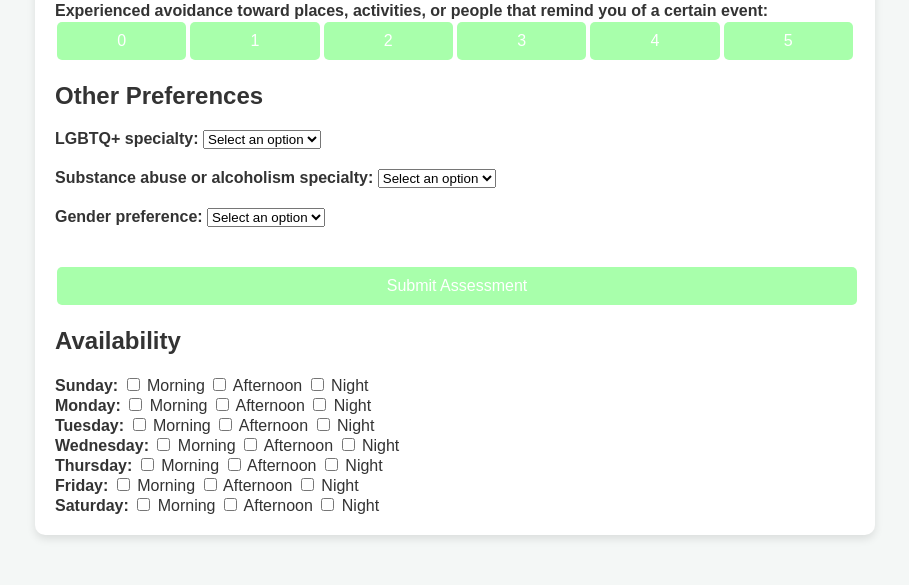
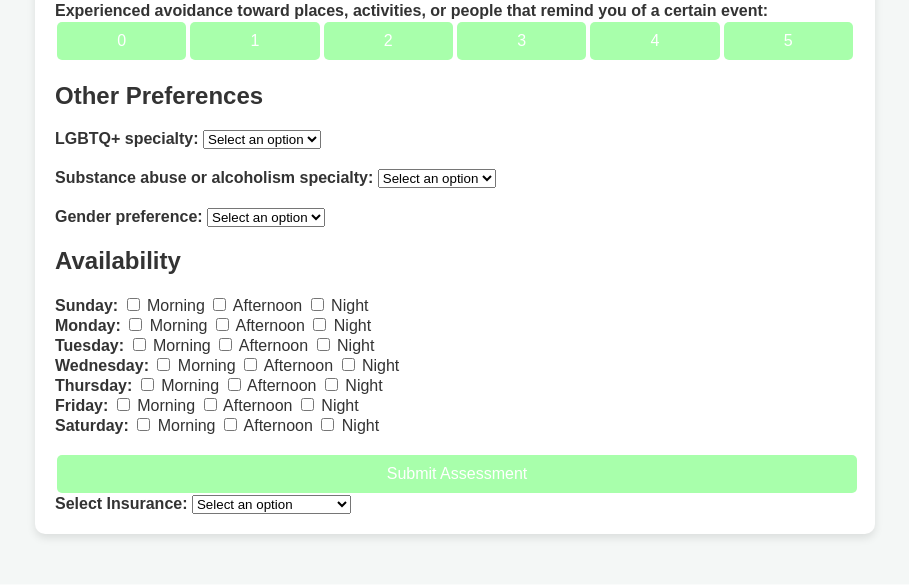
Before and after one commit to zkaiser3/Code-ADA-2024, a Flask app: page /patient in a window 1280 px wide. Shown: the part 2110-2695 px from the top of the page, without its empty margins (185-1094 px from the left). After the commit the page ends 2651 px from the top, so only its background shows below. Run offline with Flask 3, Linux system fonts and the light colour scheme.

Commit message:
finished patient form

```diff
--- a/templates/patient.html
+++ b/templates/patient.html
@@ -437,8 +437,6 @@
 
         </div>
 
-        <button type="submit" class="submit">Submit Assessment</button>
-
         <h2>Availability</h2>
         <div class="availability">
             <div class="day">
@@ -484,6 +482,23 @@
                 <input type="checkbox" id="saturday-night" name="saturday" value="night"> Night
             </div>
         </div>
+
+        <button type="submit" class="submit">Submit Assessment</button>
+
+        <div class="insurance">
+            <label>Select Insurance:</label>
+            <select required>
+                <option value="" disabled selected>Select an option</option>
+                <option value="aetna">Aetna</option>
+                <option value="cigna">Cigna</option>
+                <option value="blue cross blue shield">Blue Cross Blue Shield</option>
+                <option value="humana">Humana</option>
+                <option value="kaiser">Kaiser</option>
+                <option value="united healthcare">United Healthcare</option>
+            </select>
+
+        </div>
+        </div>
     </form>
 </div>
 
```
